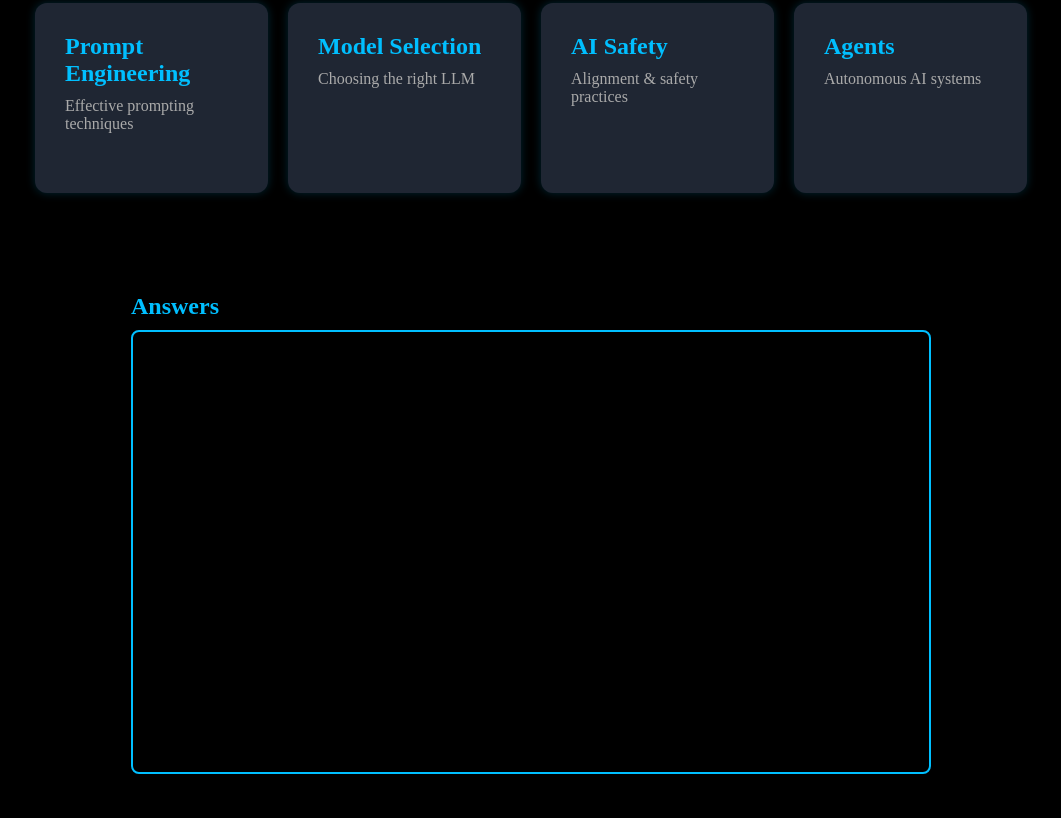
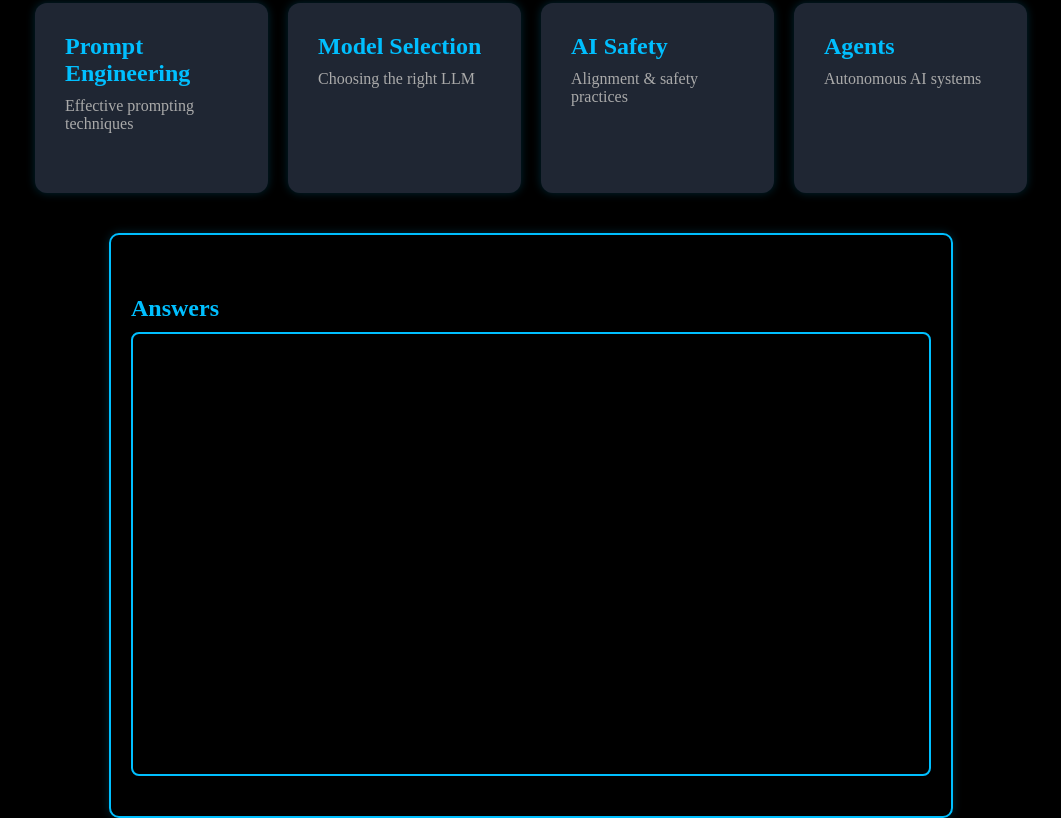
Before and after one commit to Pritiks23/melinoe_, a plain HTML site: page index.html in a window 1280 px wide. Shown: the part 917-1735 px from the top of the page, without its empty margins (109-1170 px from the left). Drawn offline with Linux system fonts and the light colour scheme.

Commit message:
Update style.css

```diff
--- a/style.css
+++ b/style.css
@@ -125,10 +125,16 @@ button:hover {
 }
 
 #chatbox {
+  background-color: #000000;     /* black background */
+  color: #ffffff;                /* white text */
+  border: 2px solid #00bfff;     /* bright blue border */
   padding: 40px 20px;
   max-width: 800px;
   margin: auto;
+  border-radius: 10px;           /* optional: smooth corners */
+  box-shadow: 0 0 10px rgba(0,191,255,0.2); /* optional: subtle glow */
 }
+
 
 #chatbox h2 {
   color: #00bfff;
```
